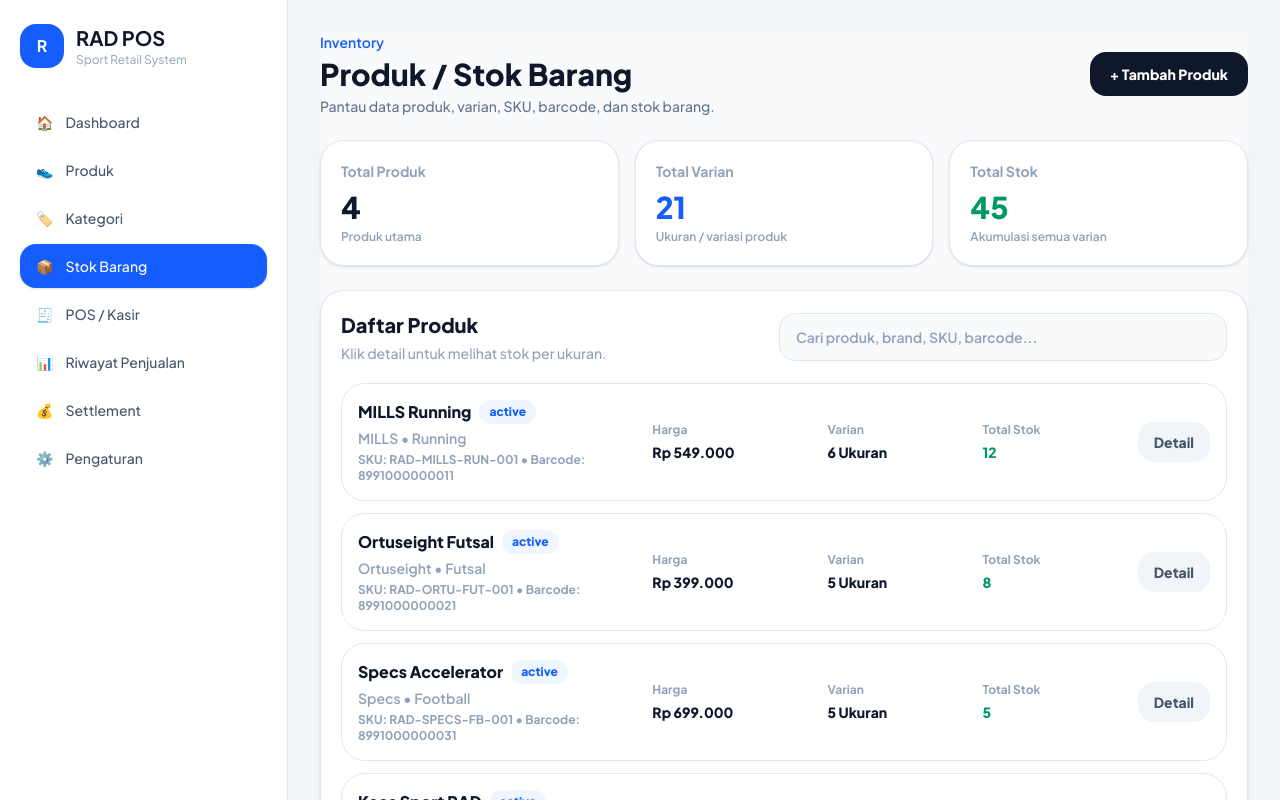
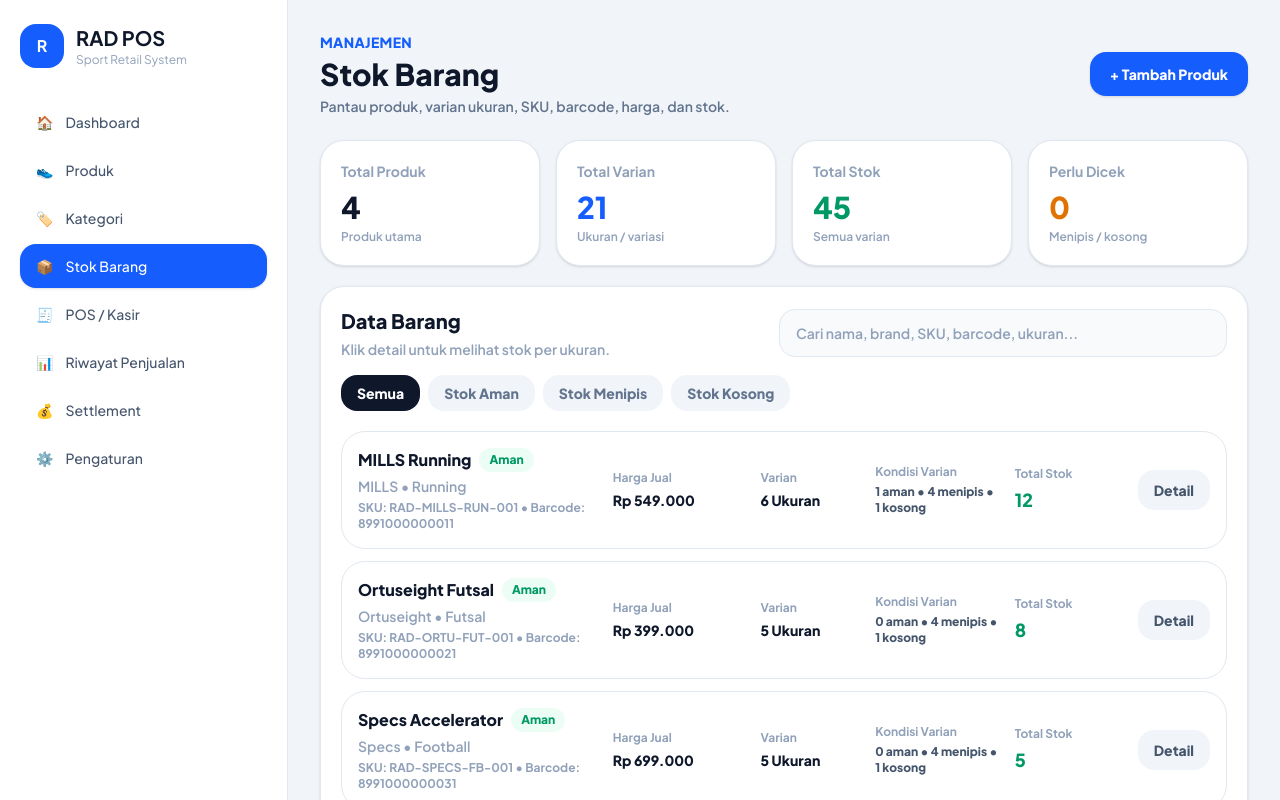
Before and after one commit to Whyudin14/rad-pos-project, a React (Vite) app: page /stok-barang in a window 1280 px wide. Shown: the top 800 px of the page. Built offline with nearby package versions, Linux system fonts and the light colour scheme.

Commit message:
feat: improve stock inventory view

```diff
--- a/src/pages/StokBarang.jsx
+++ b/src/pages/StokBarang.jsx
@@ -4,7 +4,9 @@ import { products } from "../data/dummyProducts"
 
 function StokBarang() {
   const [searchTerm, setSearchTerm] = useState("")
+  const [stockFilter, setStockFilter] = useState("Semua")
   const [expandedProductId, setExpandedProductId] = useState(null)
+  const [showComingSoon, setShowComingSoon] = useState(false)
 
   const formatRupiah = (number) => {
     return `Rp ${Number(number || 0).toLocaleString("id-ID")}`
@@ -20,6 +22,45 @@ function StokBarang() {
     }, 0)
   }
 
+  const getStockStatus = (stock) => {
+    if (stock <= 0) {
+      return {
+        label: "Kosong",
+        className: "bg-red-50 text-red-600",
+        textClassName: "text-red-600",
+      }
+    }
+
+    if (stock <= 3) {
+      return {
+        label: "Menipis",
+        className: "bg-amber-50 text-amber-600",
+        textClassName: "text-amber-600",
+      }
+    }
+
+    return {
+      label: "Aman",
+      className: "bg-emerald-50 text-emerald-600",
+      textClassName: "text-emerald-600",
+    }
+  }
+
+  const getVariantStockStats = (product) => {
+    const variants = product.variants || []
+
+    return {
+      total: variants.length,
+      safe: variants.filter((variant) => Number(variant.stock || 0) > 3).length,
+      low: variants.filter((variant) => {
+        const stock = Number(variant.stock || 0)
+        return stock > 0 && stock <= 3
+      }).length,
+      empty: variants.filter((variant) => Number(variant.stock || 0) <= 0)
+        .length,
+    }
+  }
+
   const totalProducts = products.length
 
   const totalVariants = products.reduce((total, product) => {
@@ -30,10 +71,28 @@ function StokBarang() {
     return total + getTotalStock(product)
   }, 0)
 
+  const totalLowStockProducts = products.filter((product) => {
+    const stock = getTotalStock(product)
+    return stock > 0 && stock <= 3
+  }).length
+
+  const totalEmptyProducts = products.filter((product) => {
+    return getTotalStock(product) <= 0
+  }).length
+
+  const stockFilters = [
+    { label: "Semua", value: "Semua" },
+    { label: "Stok Aman", value: "Aman" },
+    { label: "Stok Menipis", value: "Menipis" },
+    { label: "Stok Kosong", value: "Kosong" },
+  ]
+
   const filteredProducts = products.filter((product) => {
     const keyword = searchTerm.toLowerCase()
+    const productStock = getTotalStock(product)
+    const stockStatus = getStockStatus(productStock)
 
-    const matchProduct =
+    const matchSearch =
       product.name?.toLowerCase().includes(keyword) ||
       product.brand?.toLowerCase().includes(keyword) ||
       product.category?.toLowerCase().includes(keyword) ||
@@ -48,7 +107,10 @@ function StokBarang() {
       )
     })
 
-    return matchProduct || matchVariant
+    const matchStockFilter =
+      stockFilter === "Semua" || stockStatus.label === stockFilter
+
+    return (matchSearch || matchVariant) && matchStockFilter
   })
 
   const toggleExpandProduct = (productId) => {
@@ -59,26 +121,31 @@ function StokBarang() {
 
   return (
     <MainLayout>
-      <div className="min-h-screen bg-slate-50">
+      <div className="min-h-screen">
         <div className="mb-6 flex flex-col gap-4 lg:flex-row lg:items-center lg:justify-between">
           <div>
-            <p className="mb-1 text-sm font-semibold text-blue-600">
-              Inventory
+            <p className="mb-1 text-sm font-black uppercase tracking-wide text-blue-600">
+              Manajemen
             </p>
+
             <h1 className="text-3xl font-black text-slate-900">
-              Produk / Stok Barang
+              Stok Barang
             </h1>
-            <p className="mt-1 text-sm font-medium text-slate-500">
-              Pantau data produk, varian, SKU, barcode, dan stok barang.
+
+            <p className="mt-1 text-sm font-semibold text-slate-500">
+              Pantau produk, varian ukuran, SKU, barcode, harga, dan stok.
             </p>
           </div>
 
-          <button className="rounded-2xl bg-slate-900 px-5 py-3 text-sm font-black text-white transition hover:bg-slate-800">
+          <button
+            onClick={() => setShowComingSoon(true)}
+            className="rounded-2xl bg-blue-600 px-5 py-3 text-sm font-black text-white shadow-sm transition hover:bg-blue-700"
+          >
             + Tambah Produk
           </button>
         </div>
 
-        <div className="mb-6 grid gap-4 md:grid-cols-3">
+        <div className="mb-5 grid gap-4 md:grid-cols-4">
           <div className="rounded-3xl border border-slate-200 bg-white p-5 shadow-sm">
             <p className="text-sm font-bold text-slate-400">Total Produk</p>
             <p className="mt-2 text-3xl font-black text-slate-900">
@@ -95,7 +162,7 @@ function StokBarang() {
               {totalVariants}
             </p>
             <p className="mt-1 text-xs font-semibold text-slate-400">
-              Ukuran / variasi produk
+              Ukuran / variasi
             </p>
           </div>
 
@@ -105,18 +172,30 @@ function StokBarang() {
               {totalStock}
             </p>
             <p className="mt-1 text-xs font-semibold text-slate-400">
-              Akumulasi semua varian
+              Semua varian
+            </p>
+          </div>
+
+          <div className="rounded-3xl border border-slate-200 bg-white p-5 shadow-sm">
+            <p className="text-sm font-bold text-slate-400">Perlu Dicek</p>
+            <p className="mt-2 text-3xl font-black text-amber-600">
+              {totalLowStockProducts + totalEmptyProducts}
+            </p>
+            <p className="mt-1 text-xs font-semibold text-slate-400">
+              Menipis / kosong
             </p>
           </div>
         </div>
 
         <div className="rounded-3xl border border-slate-200 bg-white p-5 shadow-sm">
-          <div className="mb-5 flex flex-col gap-3 lg:flex-row lg:items-center lg:justify-between">
+          <div className="mb-5 flex flex-col gap-4">
+            <div className="flex flex-col gap-3 lg:flex-row lg:items-center lg:justify-between">
               <div>
                 <h2 className="text-xl font-black text-slate-900">
-                Daftar Produk
+                  Data Barang
                 </h2>
-              <p className="mt-1 text-sm font-medium text-slate-400">
+
+                <p className="mt-1 text-sm font-semibold text-slate-400">
                   Klik detail untuk melihat stok per ukuran.
                 </p>
               </div>
@@ -125,9 +204,30 @@ function StokBarang() {
                 type="text"
                 value={searchTerm}
                 onChange={(e) => setSearchTerm(e.target.value)}
-              placeholder="Cari produk, brand, SKU, barcode..."
+                placeholder="Cari nama, brand, SKU, barcode, ukuran..."
                 className="h-12 w-full rounded-2xl border border-slate-200 bg-slate-50 px-4 text-sm font-semibold text-slate-700 outline-none transition placeholder:text-slate-400 focus:border-blue-400 focus:ring-4 focus:ring-blue-50 lg:max-w-md"
               />
+            </div>
+
+            <div className="flex flex-wrap gap-2">
+              {stockFilters.map((filter) => {
+                const isActive = stockFilter === filter.value
+
+                return (
+                  <button
+                    key={filter.value}
+                    onClick={() => setStockFilter(filter.value)}
+                    className={`rounded-2xl px-4 py-2 text-sm font-black transition ${
+                      isActive
+                        ? "bg-slate-900 text-white"
+                        : "bg-slate-100 text-slate-500 hover:bg-slate-200"
+                    }`}
+                  >
+                    {filter.label}
+                  </button>
+                )
+              })}
+            </div>
           </div>
 
           {filteredProducts.length === 0 ? (
@@ -139,21 +239,25 @@ function StokBarang() {
               {filteredProducts.map((product) => {
                 const isExpanded = expandedProductId === product.id
                 const productStock = getTotalStock(product)
+                const stockStatus = getStockStatus(productStock)
+                const variantStats = getVariantStockStats(product)
 
                 return (
                   <div
                     key={product.id}
-                    className="overflow-hidden rounded-3xl border border-slate-200 bg-white"
+                    className="overflow-hidden rounded-3xl border border-slate-200 bg-white transition hover:border-blue-200"
                   >
-                    <div className="grid gap-4 p-4 md:grid-cols-[1.4fr_0.8fr_0.7fr_0.7fr_auto] md:items-center">
+                    <div className="grid gap-4 p-4 xl:grid-cols-[1.45fr_0.8fr_0.6fr_0.75fr_0.65fr_auto] xl:items-center">
                       <div className="min-w-0">
                         <div className="flex flex-wrap items-center gap-2">
                           <h3 className="truncate text-base font-black text-slate-900">
                             {product.name}
                           </h3>
 
-                          <span className="rounded-full bg-blue-50 px-2.5 py-1 text-xs font-black text-blue-600">
-                            {product.status || "active"}
+                          <span
+                            className={`rounded-full px-2.5 py-1 text-xs font-black ${stockStatus.className}`}
+                          >
+                            {stockStatus.label}
                           </span>
                         </div>
 
@@ -169,7 +273,7 @@ function StokBarang() {
 
                       <div>
                         <p className="text-xs font-bold text-slate-400">
-                          Harga
+                          Harga Jual
                         </p>
                         <p className="mt-1 text-sm font-black text-slate-900">
                           {formatRupiah(product.price)}
@@ -181,7 +285,18 @@ function StokBarang() {
                           Varian
                         </p>
                         <p className="mt-1 text-sm font-black text-slate-900">
-                          {product.variants?.length || 0} {product.variantType}
+                          {product.variants?.length || 0}{" "}
+                          {product.variantType || ""}
+                        </p>
+                      </div>
+
+                      <div>
+                        <p className="text-xs font-bold text-slate-400">
+                          Kondisi Varian
+                        </p>
+                        <p className="mt-1 text-xs font-black text-slate-600">
+                          {variantStats.safe} aman • {variantStats.low} menipis
+                          • {variantStats.empty} kosong
                         </p>
                       </div>
 
@@ -190,13 +305,7 @@ function StokBarang() {
                           Total Stok
                         </p>
                         <p
-                          className={`mt-1 text-sm font-black ${
-                            productStock <= 0
-                              ? "text-red-600"
-                              : productStock <= 3
-                              ? "text-amber-600"
-                              : "text-emerald-600"
-                          }`}
+                          className={`mt-1 text-lg font-black ${stockStatus.textClassName}`}
                         >
                           {productStock}
                         </p>
@@ -204,7 +313,11 @@ function StokBarang() {
 
                       <button
                         onClick={() => toggleExpandProduct(product.id)}
-                        className="rounded-2xl bg-slate-100 px-4 py-2.5 text-sm font-black text-slate-600 transition hover:bg-blue-600 hover:text-white"
+                        className={`rounded-2xl px-4 py-2.5 text-sm font-black transition ${
+                          isExpanded
+                            ? "bg-slate-900 text-white"
+                            : "bg-slate-100 text-slate-600 hover:bg-blue-600 hover:text-white"
+                        }`}
                       >
                         {isExpanded ? "Tutup" : "Detail"}
                       </button>
@@ -212,17 +325,27 @@ function StokBarang() {
 
                     {isExpanded && (
                       <div className="border-t border-slate-100 bg-slate-50 p-4">
-                        <div className="mb-3 flex items-center justify-between">
+                        <div className="mb-3 flex flex-col gap-1 sm:flex-row sm:items-center sm:justify-between">
+                          <div>
                             <p className="text-sm font-black text-slate-700">
                               Detail Varian
                             </p>
-                          <p className="text-xs font-bold text-slate-400">
+                            <p className="text-xs font-semibold text-slate-400">
+                              Cek stok, SKU, barcode, dan harga per ukuran.
+                            </p>
+                          </div>
+
+                          <p className="text-xs font-black text-slate-400">
                             {product.variantType || "Varian"}
                           </p>
                         </div>
 
                         <div className="grid gap-3 md:grid-cols-2 xl:grid-cols-3">
-                          {product.variants?.map((variant) => (
+                          {product.variants?.map((variant) => {
+                            const variantStock = Number(variant.stock || 0)
+                            const variantStatus = getStockStatus(variantStock)
+
+                            return (
                               <div
                                 key={variant.id || variant.value}
                                 className="rounded-2xl border border-slate-200 bg-white p-4"
@@ -232,25 +355,20 @@ function StokBarang() {
                                     <p className="text-xs font-bold text-slate-400">
                                       {product.variantType || "Varian"}
                                     </p>
+
                                     <p className="text-2xl font-black text-slate-900">
                                       {variant.value}
                                     </p>
                                   </div>
 
                                   <span
-                                  className={`rounded-full px-3 py-1 text-xs font-black ${
-                                    Number(variant.stock || 0) <= 0
-                                      ? "bg-red-50 text-red-600"
-                                      : Number(variant.stock || 0) <= 2
-                                      ? "bg-amber-50 text-amber-600"
-                                      : "bg-emerald-50 text-emerald-600"
-                                  }`}
+                                    className={`rounded-full px-3 py-1 text-xs font-black ${variantStatus.className}`}
                                   >
-                                  Stok {variant.stock}
+                                    Stok {variantStock}
                                   </span>
                                 </div>
 
-                              <div className="space-y-1 text-xs font-semibold text-slate-500">
+                                <div className="space-y-1.5 text-xs font-semibold text-slate-500">
                                   <div className="flex justify-between gap-3">
                                     <span>SKU</span>
                                     <span className="text-right text-slate-700">
@@ -273,7 +391,8 @@ function StokBarang() {
                                   </div>
                                 </div>
                               </div>
-                          ))}
+                            )
+                          })}
                         </div>
                       </div>
                     )}
@@ -283,6 +402,44 @@ function StokBarang() {
             </div>
           )}
         </div>
+
+        {showComingSoon && (
+          <div className="fixed inset-0 z-50 flex items-center justify-center bg-black/40 p-4">
+            <div className="w-full max-w-md rounded-3xl bg-white p-6 shadow-2xl">
+              <div className="mb-4 flex items-start justify-between gap-4">
+                <div>
+                  <p className="text-sm font-black uppercase tracking-wide text-blue-600">
+                    Info
+                  </p>
+
+                  <h3 className="mt-1 text-2xl font-black text-slate-900">
+                    Tambah Produk
+                  </h3>
+                </div>
+
+                <button
+                  onClick={() => setShowComingSoon(false)}
+                  className="flex h-9 w-9 items-center justify-center rounded-full bg-slate-100 text-slate-500 transition hover:bg-slate-200"
+                >
+                  ✕
+                </button>
+              </div>
+
+              <p className="text-sm font-semibold leading-relaxed text-slate-500">
+                Fitur tambah produk belum diaktifkan di tahap ini. Sekarang kita
+                fokus dulu ke tampilan data barang dan stok agar aman sebelum
+                masuk ke form tambah/edit produk.
+              </p>
+
+              <button
+                onClick={() => setShowComingSoon(false)}
+                className="mt-5 w-full rounded-2xl bg-blue-600 py-3 text-sm font-black text-white transition hover:bg-blue-700"
+              >
+                Oke, Paham
+              </button>
+            </div>
+          </div>
+        )}
       </div>
     </MainLayout>
   )
```
Lines whose indentation alone changed are shown as unchanged.
